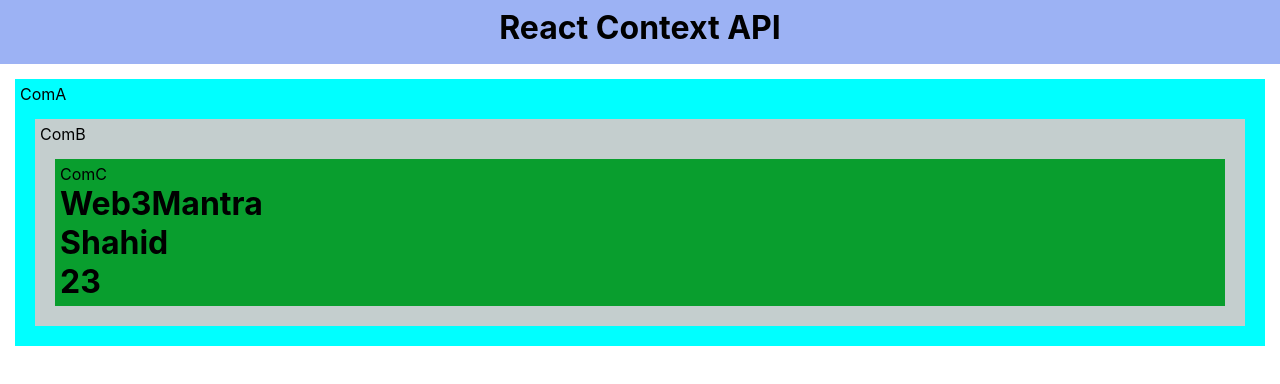
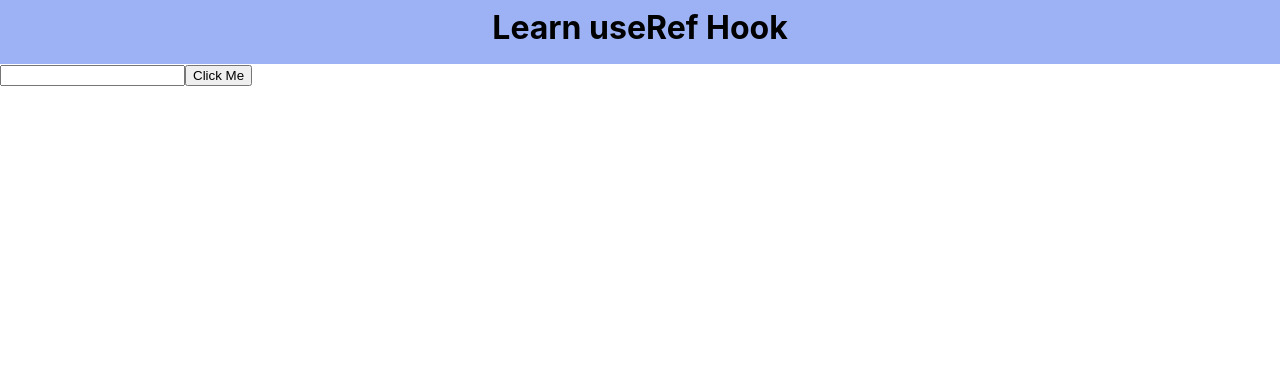
Before and after one commit to Shahidbhatt07/my_new_react_2, a React (Create React App) app: page / in a window 1280 px wide. Shown: the top 384 px of the page. Built offline with nearby package versions, Linux system fonts and the light colour scheme.

Commit message:
:heart: useRef hook

```diff
--- a/src/App.js
+++ b/src/App.js
@@ -1,23 +1,44 @@
-import { useState, createContext } from 'react';
+import { useState, useEffect, useRef } from 'react';
 import './App.css';
-import ComA from './components/ComA';
-import ComB from './components/ComB';
-import ComC from './components/ComC';
 import Header from './components/Header';
 
-const AppState = createContext();
+
 function App() {
-  const [data, setData] = useState("Web3Mantra");
-  const [name, setName] = useState({ name: "Shahid", age: 23})
+  const [input, setInput] = useState("");
+
+
+  // const input = useRef(0);
+  // const preState = useRef("");
+
+  // useEffect(() => {
+  //   counter.current = counter.current + 1;
+  // })
+
+  // useEffect(() => {
+  //   preState.current = input;
+  // }, [input])
+
+  const inputField = useRef();
+
+  const formHandle = (e) =>{
+    setInput(e.target.value)
+  }
+
+  const clickHandler = () => {
+    inputField.current.value = "Shahid";
+  }
   return (
     <>
-      <AppState.Provider value={{data, name}}>
-          <Header/>
-          <ComA/>
-      </AppState.Provider>
+
+      <Header />
+      {/* <input value={input} onChange={formHandle} /> */}
+      {/* <h4>Application has been rendered {counter.current}</h4> */}
+      {/* <h4>Previous state was { preState.current }</h4> */}
+
+      <input ref={inputField} value={input} onChange={formHandle} />
+      <button onClick={clickHandler}>Click Me</button>
    </>
   );
 }
 
 export default App;
-export { AppState }
--- a/src/components/Header.js
+++ b/src/components/Header.js
@@ -4,7 +4,7 @@ const Header = () => {
   return (
     <div>
       <div className="header">
-           <h1 > React Context API</h1>
+           <h1 > Learn useRef Hook</h1>
            </div>
     </div>
   )
```
